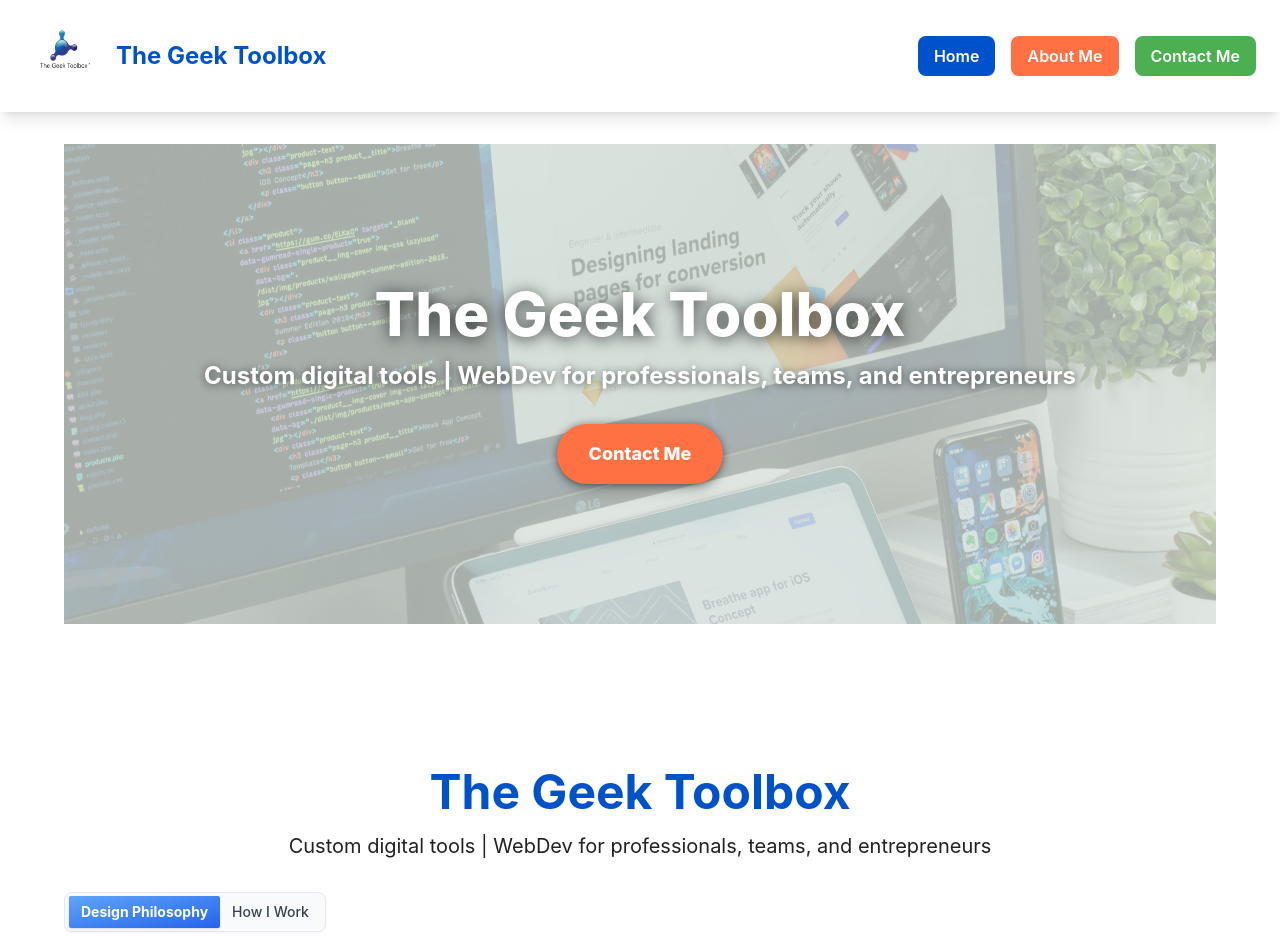
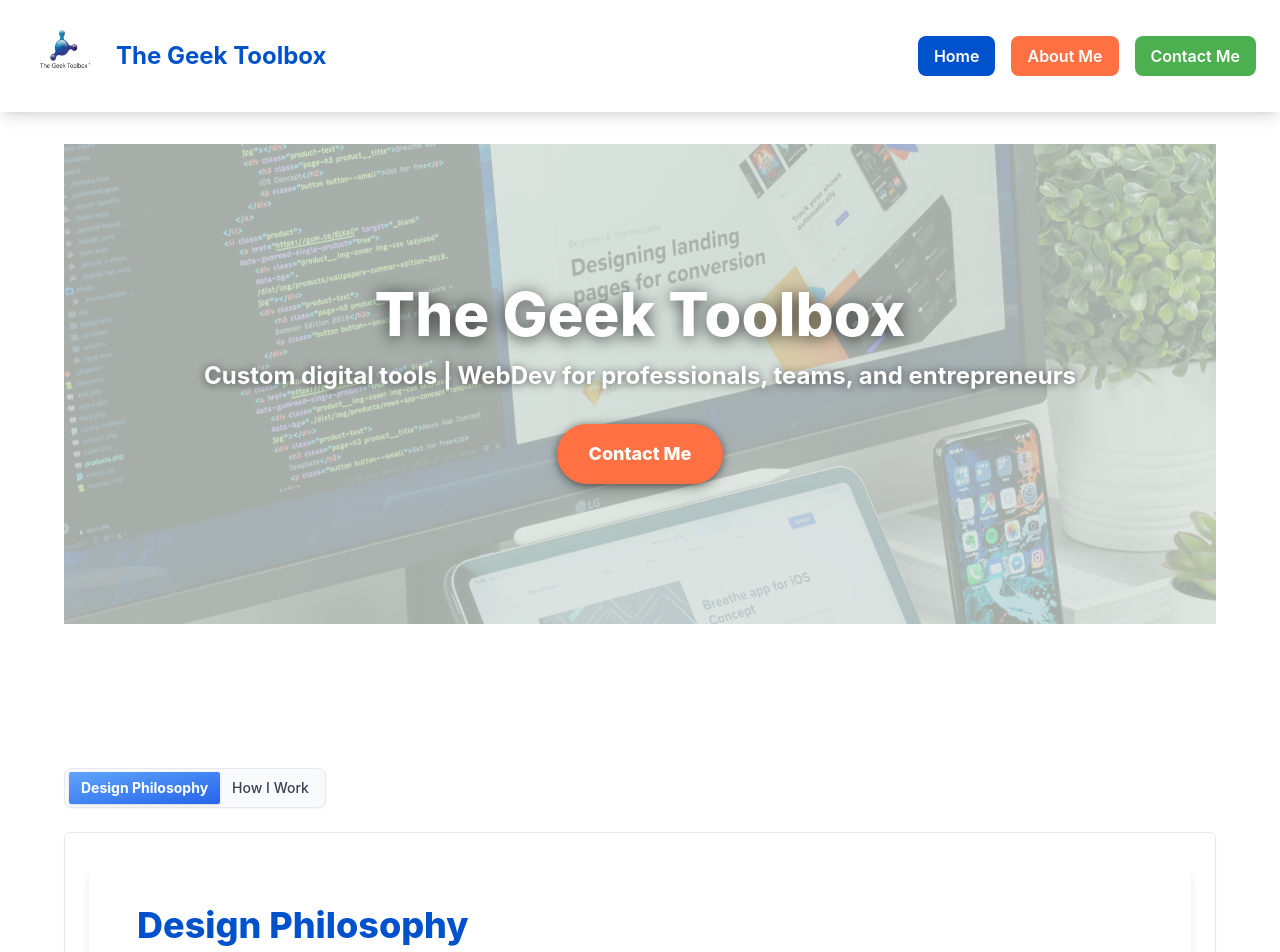
Before and after one commit to KakraGeek/geek_portfolio, a React (Vite) app: page / in a window 1280 px wide. Shown: the top 952 px of the page. Built offline with nearby package versions, Linux system fonts and the light colour scheme.

Commit message:
General UI Optimisations v2 13-07-25

```diff
--- a/src/pages/HomePage.tsx
+++ b/src/pages/HomePage.tsx
@@ -50,15 +50,6 @@
         <svg viewBox="0 0 1440 100" className="w-full h-16" preserveAspectRatio="none">
           <path fill="#fff" fillOpacity="1" d="M0,64L48,58.7C96,53,192,43,288,53.3C384,64,480,96,576,101.3C672,107,768,85,864,80C960,75,1056,85,1152,85.3C1248,85,1344,75,1392,69.3L1440,64L1440,0L1392,0C1344,0,1248,0,1152,0C1056,0,960,0,864,0C768,0,672,0,576,0C480,0,384,0,288,0C192,0,96,0,48,0L0,0Z"></path>
         </svg>
-      </div>
-      {/* Main content below hero */}
-      <div className="text-center mb-12">
-        <h1 className="text-3xl md:text-5xl font-bold text-radiant-blue mb-4">
-          The Geek Toolbox
-        </h1>
-        <p className="text-lg md:text-xl text-dark-text px-4">
-          Custom digital tools | WebDev for professionals, teams, and entrepreneurs
-        </p>
       </div>
       {/* Tabs for Design Philosophy and How I Work */}
       <Tabs defaultValue="design" className="w-full">
```
